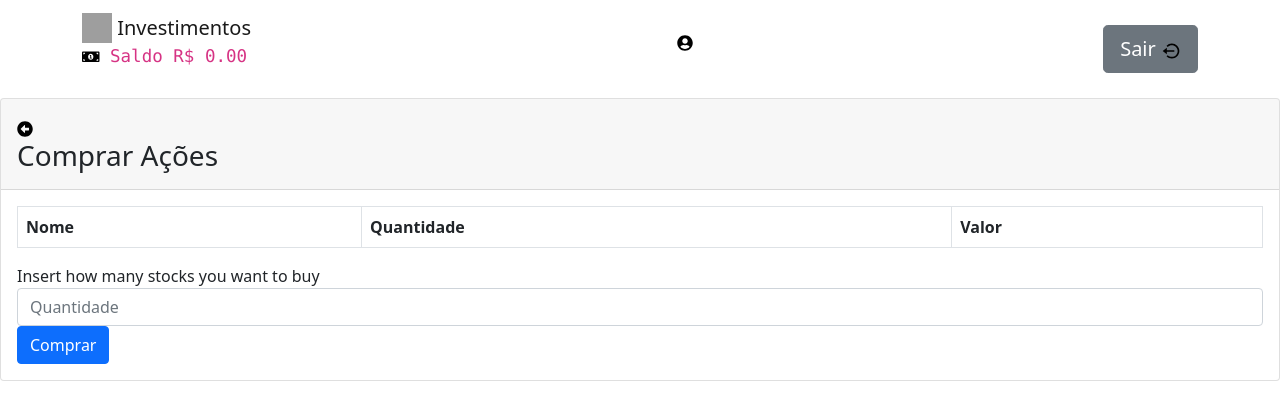
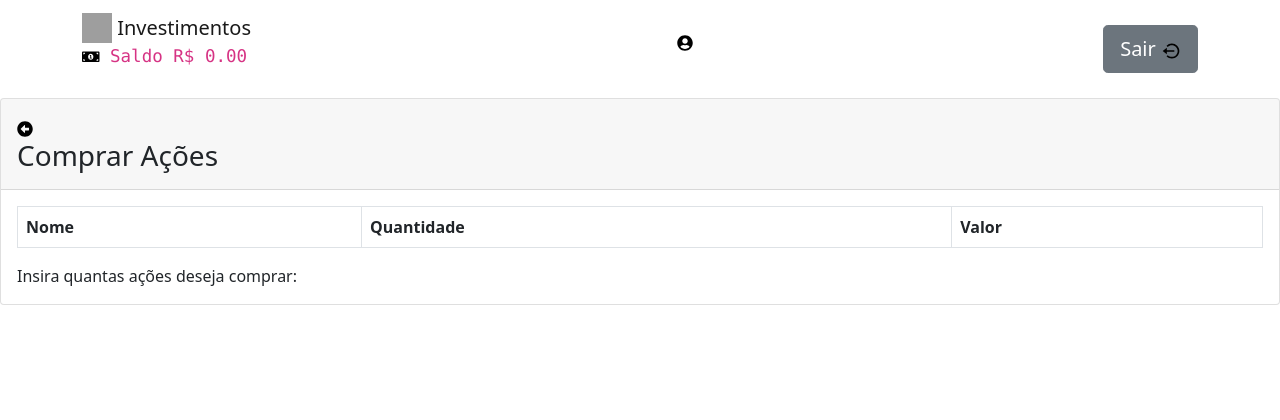
Before and after one commit to Underewarrr/xp-wallet, a React (Create React App) app: page /painel/investimentos/comprar/1 in a window 1280 px wide. Shown: the top 420 px of the page. Built offline with nearby package versions, Linux system fonts and the light colour scheme; grey boxes are pictures that could not be loaded.

Commit message:
Fix: Arrumando prévia da ação a ser comprada

```diff
--- a/src/component/BuyStock.jsx
+++ b/src/component/BuyStock.jsx
@@ -92,31 +92,11 @@ const BuyStock = props => {
                 buyedStock.splice(0, 1);
 
             }
+            const newUserBalance = userBalance - userPriceToBuy;
+            localStorage.setItem('userBalance', JSON.stringify(newUserBalance));
         }
 
-    function renderCart () {
-        return (
-            <div>
-                <Table striped bordered hover>
-                    <thead>
-                        <tr>
-                            <th>Quantidade Total</th>
-                            <th>Valor Total </th>
-                        </tr>
-                    </thead>
-                    <tbody>
-                        <tr>
-                            <td>{userQuantityToBuy}</td>
-                            <td>{userPriceToBuy.toFixed(2)}
-                            </td>
-                        </tr>
-                    </tbody>
-                </Table>
 
-            </div>
-
-        )
-    }
     return (
        <>
          <Header />
@@ -171,29 +151,31 @@ const BuyStock = props => {
                         ))}
                     </tbody>
                 </Table>
-                {userQuantityToBuy > 0 ? renderCart() : null}
-                  Insert how many stocks you want to buy
-                  {
-                        cartStock.map(stock => (
-                            <Form.Group id='input'>
-                                <Form.Label>{stock.name}</Form.Label>
-                            </Form.Group>
+                  Insira quantas ações deseja comprar:
+
+                        {userStocks.map(stock => (
+                            <Card>
+                                <Card.Body>
+                                    <Card.Title>{stock.name}</Card.Title>
+                                    <Card.Text>
+                                        Quantidade: {userQuantityToBuy}
+                                    </Card.Text>
+                                    <Card.Text>
+                                        Valor: {userPriceToBuy.toFixed(2)}
+                                    </Card.Text>
+                                    <Form.Control type="number" placeholder="Quantidade" onChange={handleUserInputQuantityToBuy} />
+                                    <center><Button
+
+                                    variant="outline-success" onClick={buyStock}>Comprar
+                                     <FaArrowAltCircleUp
+                                     style={ { color: 'green' } }
+                                     />
+                                    </Button>
+                                    </center>
+                                </Card.Body>
+                            </Card>
                         ))
                     }
-
-                    <Form.Control
-                    id='input'
-                    onChange={handleUserInputQuantityToBuy}
-                    type="number" placeholder="Quantidade" />
-                   <Button
-                     onClick={buyStock}
-                    variant="primary"
-                    type="submit">
-                    Comprar
-                </Button>
-
-
-
             </Card.Body>
         </Card>
 
```
